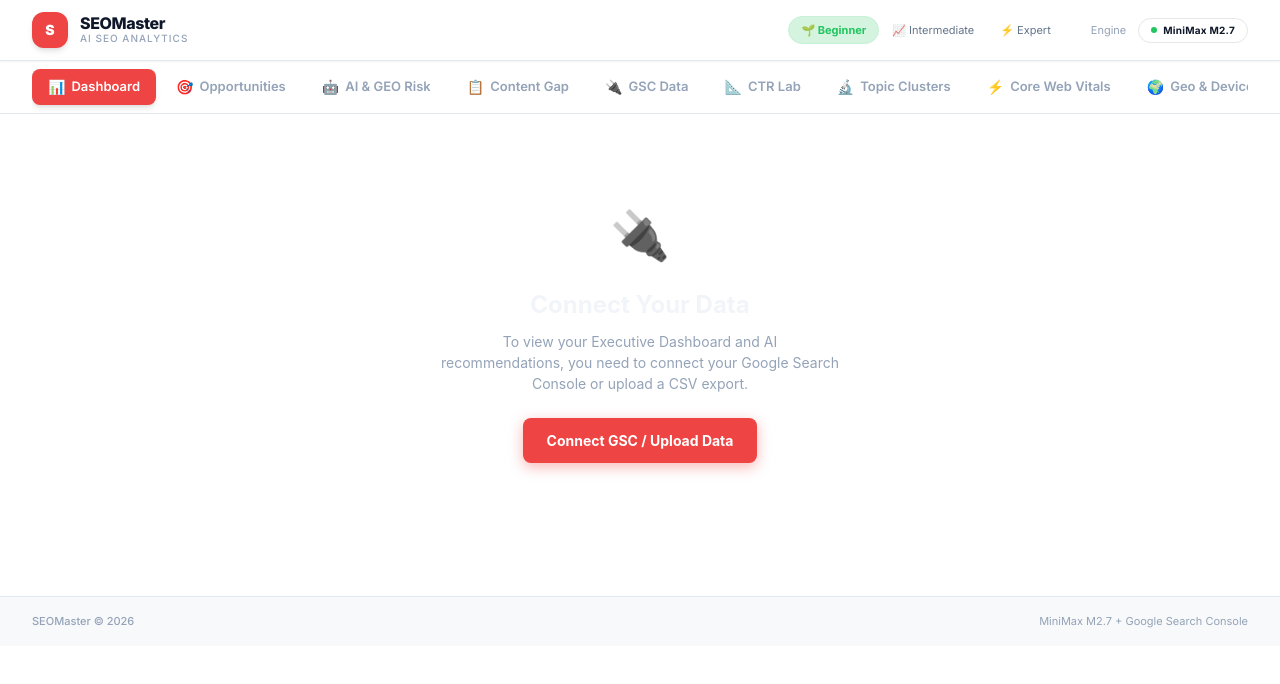
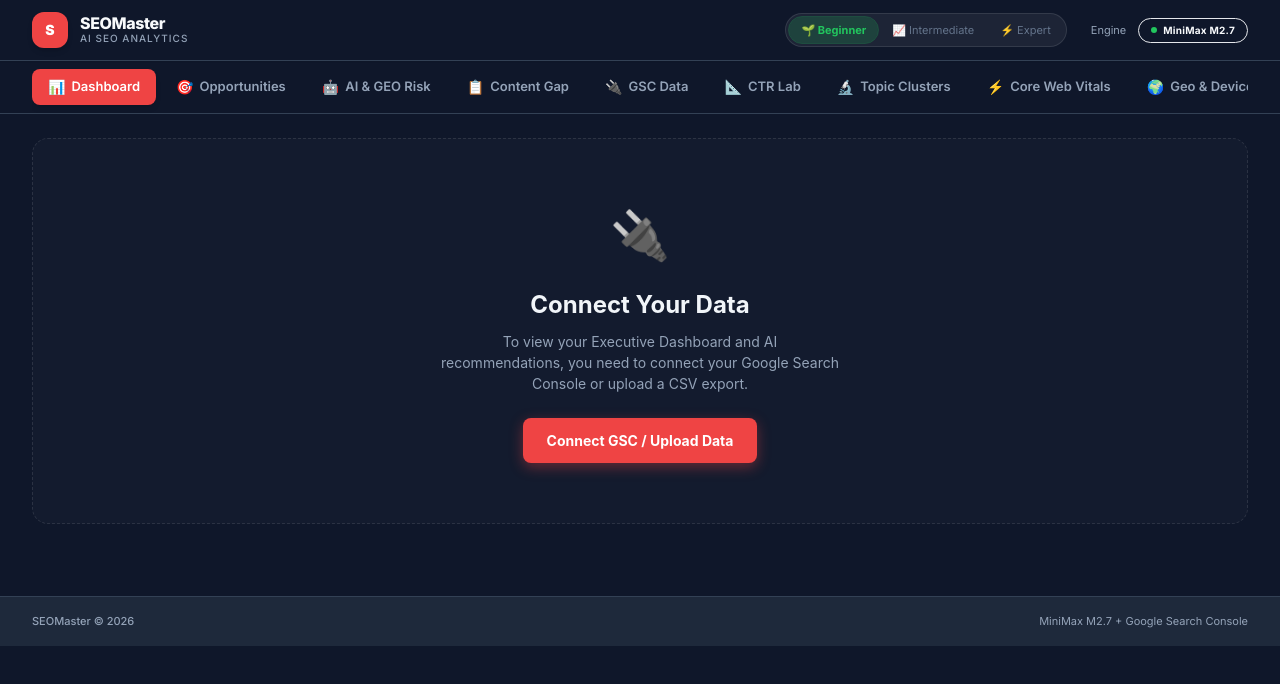
Before and after one commit to pythongeek/seomaster, a Next.js app: page / in a window 1280 px wide. Shown: the top 684 px of the page. Built offline with nearby package versions, Linux system fonts and the light colour scheme.

Commit message:
fix: switch UI to dark mode to fix invisible text, fix data fetching for Opportunity Queue and Topic Clusters

```diff
--- a/src/app/api/analyze/route.ts
+++ b/src/app/api/analyze/route.ts
@@ -11,6 +11,7 @@ import { analyseTrend, buildPositionSeries } from '@/lib/trend-analyser';
 import { runResolutionDiff } from '@/lib/progress-engine';
 import { upsertOpportunity, getOpenOpportunities, markOpportunityResolved, saveHealthSnapshot, getLatestHealthScore, getOrCreateSite, updateSiteHealthScore, initPremiumTables } from '@/db/queries';
 import type { TrendResult } from '@/lib/trend-analyser';
+import { buildTopicClusters } from '@/lib/topic-clusters';
 
 export const runtime = 'nodejs';
 
@@ -79,6 +80,7 @@ interface AnalysisResult {
   priorityMatrix: PriorityItem[];
   competitiveGaps: CompetitiveGap[];
   recommendations: string[];
+  clusters: any[];
   aiSynthesis?: Record<string, unknown>;
   metadata: Record<string, unknown>;
 }
@@ -860,6 +862,7 @@ export async function POST(req: NextRequest) {
     const competitiveGaps = findCompetitiveGaps(withCannibal);
     const priorityMatrix = buildPriorityMatrix(withCannibal, cannibalGroups);
     const pageHealth = scorePageHealth(enriched);
+    const clusters = buildTopicClusters(withCannibal);
 
     // ─── Intent breakdown ───────────────────────────────────────────────
     const intentCounts: Record<string, number> = { informational: 0, transactional: 0, navigational: 0, commercial: 0, local: 0 };
@@ -979,6 +982,7 @@ ${pageHealth.slice(-5).map(p => `URL: ${p.url.split('/').pop()} | Grade: ${p.hea
       aiOverviewCandidates,
       priorityMatrix,
       competitiveGaps,
+      clusters,
       recommendations,
       aiSynthesis,
       metadata: {
--- a/src/app/globals.css
+++ b/src/app/globals.css
@@ -4,14 +4,14 @@
 
 /* ─── Design Tokens ───────────────────────────────────────────────────────── */
 :root {
-  /* Light theme — white bg, vibrant red/green indicators */
-  --bg: #FFFFFF;
-  --surface: #F8F9FA;
-  --card: #FFFFFF;
-  --card-hover: #F1F5F9;
-  --border: #E2E8F0;
-  --border-subtle: #F1F5F9;
-  --border-strong: #CBD5E1;
+  /* Dark theme — premium analytics look */
+  --bg: #0F172A;
+  --surface: #1E293B;
+  --card: #1E293B;
+  --card-hover: #334155;
+  --border: #334155;
+  --border-subtle: #1E293B;
+  --border-strong: #475569;
 
   /* Primary accent — vibrant red (primary actions, alerts) */
   --red: #EF4444;
@@ -41,10 +41,10 @@
   --cyan-light: #CFFAFE;
 
   /* Text */
-  --text: #0F172A;
-  --text-secondary: #334155;
+  --text: #F8FAFC;
+  --text-secondary: #CBD5E1;
   --muted: #94A3B8;
-  --muted-light: #CBD5E1;
+  --muted-light: #475569;
 
   /* Positive/Negative status */
   --positive: #22C55E;
--- a/src/app/page.tsx
+++ b/src/app/page.tsx
@@ -62,7 +62,7 @@ export default function SEOMaster() {
   return (
     <div className="min-h-screen bg-bg">
       {/* ── Header ──────────────────────────────────────────────────────── */}
-      <header className="sticky top-0 z-50 bg-white border-b border-border shadow-sm">
+      <header className="sticky top-0 z-50 bg-bg border-b border-border shadow-sm">
         <div className="max-w-[1440px] mx-auto px-4 sm:px-6 lg:px-8">
           <div className="flex items-center justify-between h-15 py-3">
             {/* Logo */}
@@ -97,7 +97,7 @@ export default function SEOMaster() {
       </header>
 
       {/* ── Tab Navigation ──────────────────────────────────────────────── */}
-      <nav className="bg-white border-b border-border sticky top-[60px] z-40">
+      <nav className="bg-bg border-b border-border sticky top-[60px] z-40">
         <div className="max-w-[1440px] mx-auto px-4 sm:px-6 lg:px-8">
           <div className="flex gap-1 overflow-x-auto py-2">
             {TABS.map((tab) => (
--- a/src/components/panels/OpportunityQueue.tsx
+++ b/src/components/panels/OpportunityQueue.tsx
@@ -1,6 +1,6 @@
 'use client';
 
-import { useState } from 'react';
+import { useState, useEffect } from 'react';
 import { ActionPlanCard } from '@/components/ui/ActionPlanCard';
 import { ProgressTracker } from '@/components/ui/ProgressTracker';
 import { CtrBeforeAfter } from '@/components/ui/CtrBeforeAfter';
@@ -32,12 +32,32 @@ interface Props {
 type SortKey = 'score' | 'gain' | 'position';
 type FilterStatus = 'open' | 'all';
 
-export function OpportunityQueue({ opportunities, siteUrl, onRefresh }: Props) {
+export function OpportunityQueue({ siteUrl, onRefresh }: Omit<Props, 'opportunities'> & { opportunities?: Opportunity[] }) {
   const [sort, setSort] = useState<SortKey>('score');
   const [filter, setFilter] = useState<FilterStatus>('open');
   const [view, setView] = useState<'list' | 'ctr'>('list');
   const [updating, setUpdating] = useState<number | null>(null);
+  const [opportunities, setOpportunities] = useState<Opportunity[]>([]);
+  const [loading, setLoading] = useState(true);
   const { isExpert } = useExpertise();
+
+  useEffect(() => {
+    if (!siteUrl) {
+      setLoading(false);
+      return;
+    }
+    setLoading(true);
+    fetch(`/api/progress?siteUrl=${encodeURIComponent(siteUrl)}&status=all&limit=50`)
+      .then(r => r.json())
+      .then(res => {
+        setOpportunities(res.opportunities || []);
+        setLoading(false);
+      })
+      .catch(err => {
+        console.error('Failed to load opportunities', err);
+        setLoading(false);
+      });
+  }, [siteUrl]);
 
   const filtered = opportunities
     .filter(o => filter === 'all' || o.status === 'open')
@@ -77,6 +97,34 @@ export function OpportunityQueue({ opportunities, siteUrl, onRefresh }: Props) {
       setUpdating(null);
     }
   };
+
+  if (loading) {
+    return (
+      <div style={{
+        background: 'rgba(255,255,255,0.02)', borderRadius: 16, padding: 32,
+        display: 'flex', alignItems: 'center', justifyContent: 'center',
+        fontFamily: '-apple-system, sans-serif', color: '#64748b', fontSize: 14,
+      }}>
+        Loading opportunities...
+      </div>
+    );
+  }
+
+  if (!siteUrl && opportunities.length === 0) {
+    return (
+      <div style={{
+        background: 'rgba(255,255,255,0.02)', border: '1px dashed rgba(255,255,255,0.1)',
+        borderRadius: 16, padding: '60px 32px', textAlign: 'center',
+        fontFamily: '-apple-system, sans-serif', color: '#f1f5f9',
+      }}>
+        <div style={{ fontSize: 48, marginBottom: 16 }}>🎯</div>
+        <h2 style={{ fontSize: 24, fontWeight: 700, margin: '0 0 8px' }}>No Opportunities Found</h2>
+        <p style={{ color: '#94a3b8', fontSize: 14, maxWidth: 400, margin: '0 auto' }}>
+          Connect your GSC data or upload a CSV to generate actionable SEO opportunities.
+        </p>
+      </div>
+    );
+  }
 
   return (
     <div style={{ fontFamily: '-apple-system, BlinkMacSystemFont, "Segoe UI", sans-serif', display: 'flex', flexDirection: 'column', gap: 16 }}>
```
